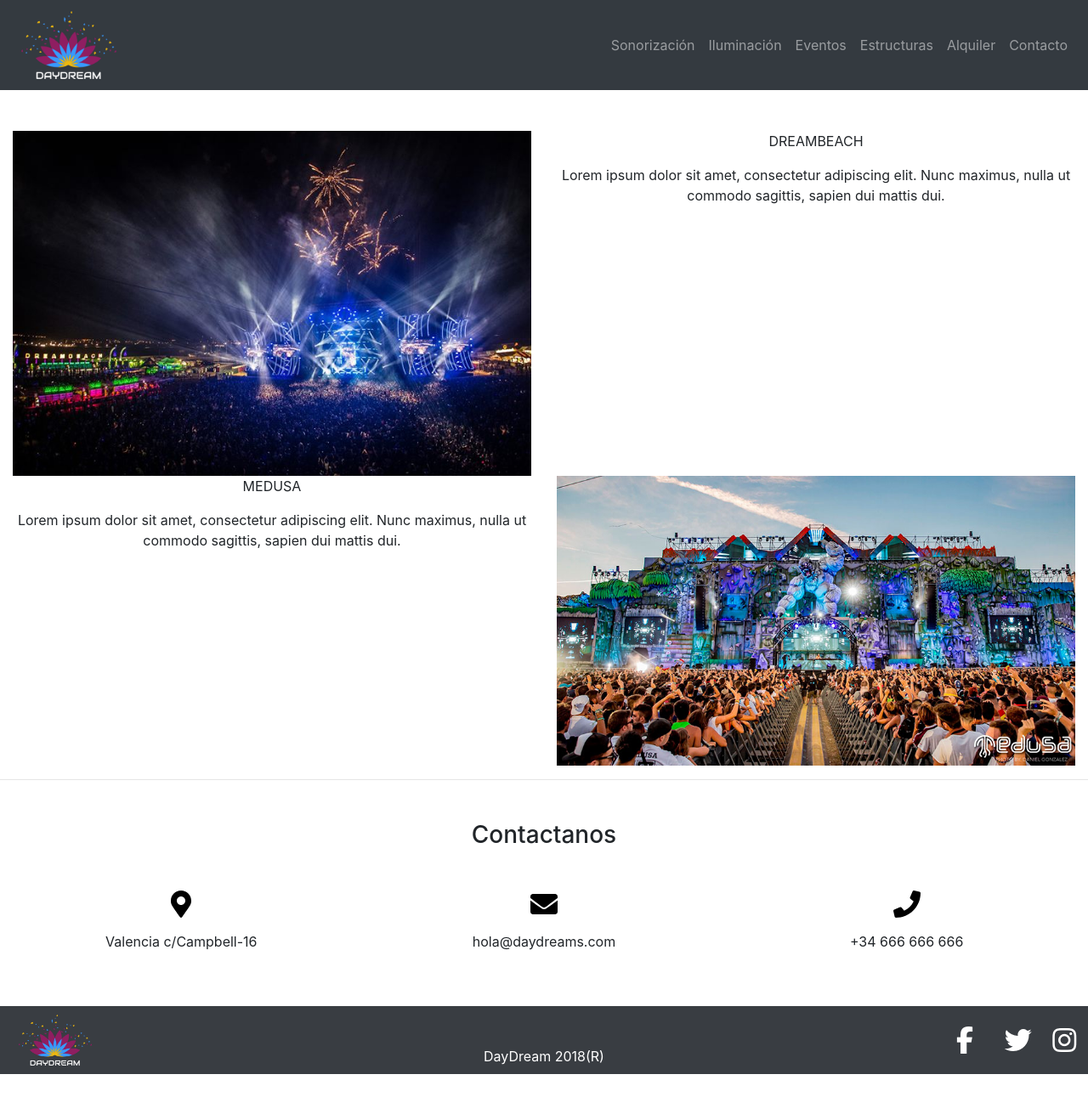
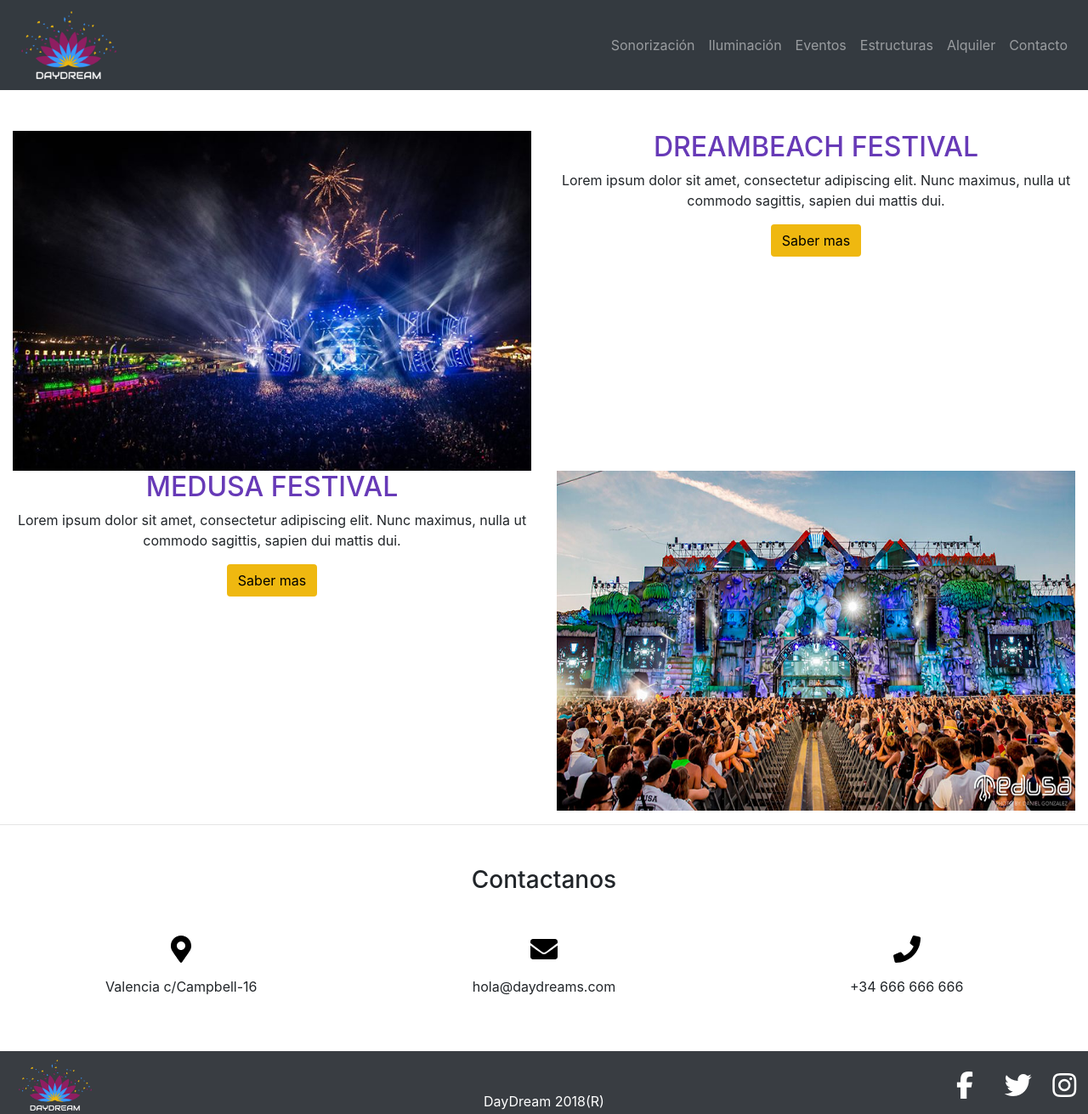
Before and after one commit to erikmarto/DayDream, a plain HTML site: page daydreams/eventos.html in a window 1280 px wide. Shown: the whole page at 85% size. Before the commit the page ends 1264 px from the top, so only its background shows below. Drawn offline with nearby package versions, Linux system fonts and the light colour scheme.

Commit message:
modificaciones eventos

```diff
--- a/daydreams/css/estilos.css
+++ b/daydreams/css/estilos.css
@@ -50,8 +50,17 @@
 	font-size: 2em;
 }
 
+/*eventos*/
+.morado{
+	color: #673AB7;
+}
 
-/*eventos*/
 .eventos{
     width: 100%;
 }
+
+.boton-ev{
+	text-decoration: none !important;
+	color: black;
+	background-color: #efb810;
+}
--- a/daydreams/eventos.html
+++ b/daydreams/eventos.html
@@ -68,20 +68,24 @@
     <div class="container-fluid mt-5">
         <div class="row ">
             <div class="col-6 text-center">
-                <img src="img/eventos/dreambeach.jpg" class="eventos float-left">
+                <img src="img/eventos/dreambeach.jpg" class="eventos float-left" alt="DREAMBEACH" width="650px" height="400px">
             </div>
             <div class="col-6 text-center">
-                <p>DREAMBEACH</p>
-                <p>Lorem ipsum dolor sit amet, consectetur adipiscing elit. Nunc maximus, nulla ut commodo sagittis, sapien dui mattis dui.</p>
+                <h2 class="morado">DREAMBEACH FESTIVAL</h2>
+                <p>Lorem ipsum dolor sit amet, consectetur adipiscing elit. Nunc maximus, nulla ut commodo sagittis,
+                    sapien dui mattis dui.</p>
+                <a class="btn boton-ev" href="http://www.dreambeach.es/">Saber mas</a>
             </div>
         </div>
         <div class="row ">
             <div class="col-6 text-center">
-                <p>MEDUSA</p>
-                <p>Lorem ipsum dolor sit amet, consectetur adipiscing elit. Nunc maximus, nulla ut commodo sagittis, sapien dui mattis dui.</p>
+                <h2 class="morado">MEDUSA FESTIVAL</h2>
+                <p>Lorem ipsum dolor sit amet, consectetur adipiscing elit. Nunc maximus, nulla ut commodo sagittis,
+                    sapien dui mattis dui.</p>
+                <a class="btn boton-ev" href="https://www.medusasunbeach.com/">Saber mas</a>
             </div>
             <div class="col-6 text-center">
-                <img src="img/eventos/medusa.jpg" class="eventos float-right">
+                <img src="img/eventos/medusa.jpg" class="eventos float-right" alt="MEDUSA" width="650px" height="400px">
             </div>
         </div>
     </div>
@@ -119,9 +123,9 @@
             </div>
             <div class="col-4 m-auto">
                 <div class="row" id="redes">
-                    <div class="col-4 fab fa-facebook-f icono"></div>
-                    <div class="col-4 fab fa-twitter icono"></div>
-                    <div class="col-4 fab fa-instagram icono"></div>
+                    <a class="col-4 fab fa-facebook-f icono" href="https://es-es.facebook.com/"></a>
+                    <a class="col-4 fab fa-twitter icono" href="https://twitter.com/?lang=es"></a>
+                    <a class="col-4 fab fa-instagram icono" href="https://www.instagram.com/"></a>
                 </div>
             </div>
         </div>
```
Also changed, not shown: daydreams/index.html (+3 -3 lines), daydreams/css/bootstrap.css.
